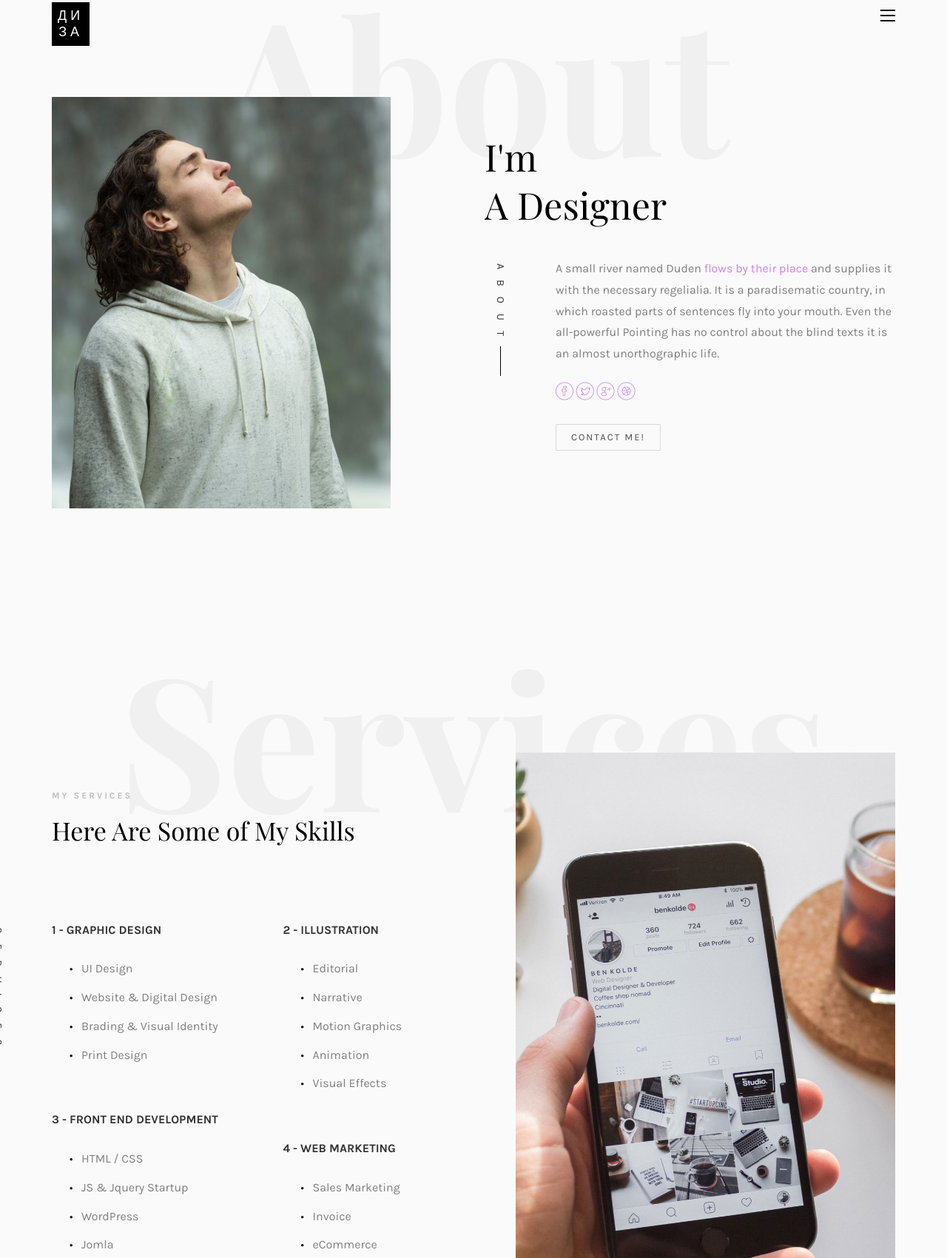
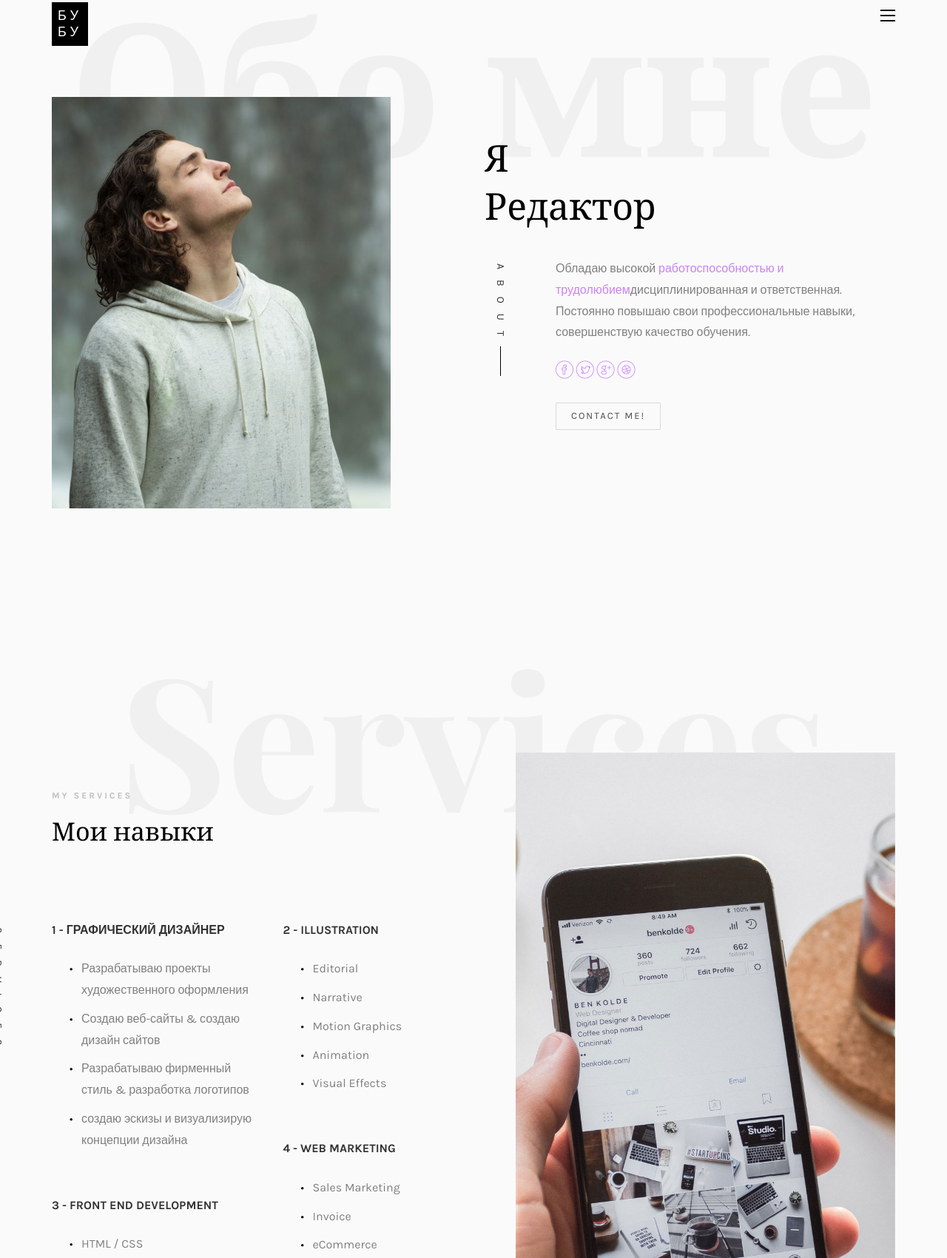
Before and after one commit to darikiki/resume, a plain HTML site: page index.html in a window 1280 px wide. Shown: the part 29-1729 px from the top of the page at 74% size. Drawn offline with nearby package versions, Linux system fonts and the light colour scheme; files whose address does not match are found by name; a web font is replaced by a local one.

Commit message:
Update index.html

```diff
--- a/index.html
+++ b/index.html
@@ -102,7 +102,7 @@
 				<div class="row">
 					<div class="col-md-12">
 						<div class="colorlib-navbar-brand">
-							<a class="colorlib-logo" href="index.html"><span>Ди</span><span>за</span></a>
+							<a class="colorlib-logo" href="index.html"><span>бу</span><span>бу</span></a>
 						</div>
 						<a href="#" class="js-colorlib-nav-toggle colorlib-nav-toggle"><i></i></a>
 					</div>
@@ -112,7 +112,7 @@
 		<div id="colorlib-about">
 			<div class="container">
 				<div class="row text-center">
-					<h2 class="bold">About</h2>
+					<h2 class="bold">Обо мне</h2>
 				</div>
 				<div class="row">
 					<div class="col-md-5 animate-box">
@@ -129,17 +129,17 @@
 						<div class="about-desc">
 							<div class="owl-carousel3">
 								<div class="item">
-									<h2><span>Noah</span><span>Henderson</span></h2>
+									<h2><span>Дарья</span><span>Калашникова</span></h2>
 								</div>
 								<div class="item">
-									<h2><span>I'm</span><span>A Designer</span></h2>
+									<h2><span>Я</span><span>Редактор</span></h2>
 								</div>
 							</div>
 							<div class="desc">
 								<div class="rotate">
 									<h2 class="heading">About</h2>
 								</div>
-								<p>A small river named Duden <a href="#">flows by their place</a> and supplies it with the necessary regelialia. It is a paradisematic country, in which roasted parts of sentences fly into your mouth. Even the all-powerful Pointing has no control about the blind texts it is an almost unorthographic life.</p>
+								<p>Обладаю высокой <a href="#">работоспособностью и трудолюбием</a>дисциплинированная и ответственная. Постоянно повышаю свои профессиональные навыки, совершенствую качество обучения.</p>
 								<p class="colorlib-social-icons">
 									<a href="#"><i class="icon-facebook4"></i></a>
 									<a href="#"><i class="icon-twitter3"></i></a>
@@ -165,7 +165,7 @@
 								<div class="row">
 									<div class="col-md-12 col-md-offset-0 animate-box intro-heading">
 										<span>My Services</span>
-										<h2>Here Are Some of My Skills</h2>
+										<h2>Мои навыки</h2>
 									</div>
 								</div>
 								<div class="row">
@@ -176,12 +176,12 @@
 									</div>
 									<div class="col-md-6">
 										<div class="services animate-box">
-											<h3>1 - Graphic Design</h3>
+											<h3>1 - Графический дизайнер</h3>
 											<ul>
-												<li>UI Design</li>
-												<li>Website &amp; Digital Design</li>
-												<li>Brading &amp; Visual Identity</li>
-												<li>Print Design</li>
+												<li>Разрабатываю проекты художественного оформления</li>
+												<li>Создаю веб-сайты &amp; создаю дизайн сайтов</li>
+												<li>Разрабатываю фирменный стиль &amp; разработка логотипов</li>
+												<li>создаю эскизы и визуализирую концепции дизайна</li>
 											</ul>
 										</div>
 										<div class="services animate-box">
```
